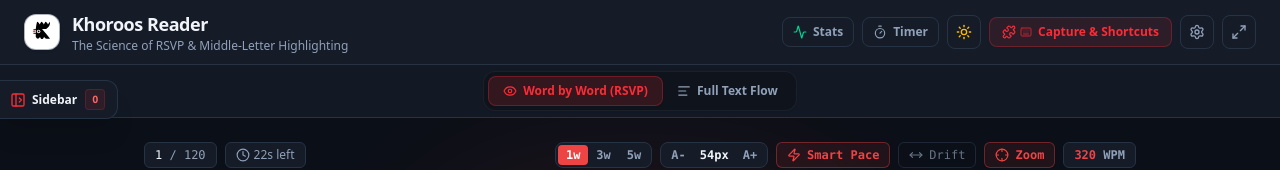
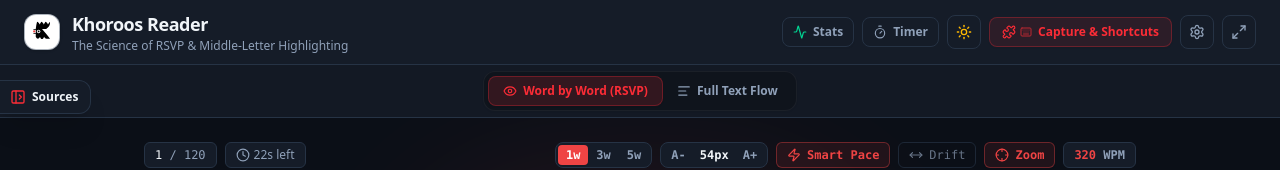
Before and after one commit to Mooricko/main, a React (Vite) app: page / in a window 1280 px wide. Shown: the top 170 px of the page. Built offline with nearby package versions, Linux system fonts and the light colour scheme.

Commit message:
refactor(ui): rename sidebar to sources hub
Simplify the sidebar toggle label and update aria-labels for better clarity.

```diff
--- a/src/components/DocumentSidebar.tsx
+++ b/src/components/DocumentSidebar.tsx
@@ -210,19 +210,16 @@ export const DocumentSidebar: React.FC<DocumentSidebarProps> = ({
           id="sidebar-toggle-btn"
           type="button"
           onClick={() => onOpen('overview')}
-          title="Open Document Overview & Text Input Sidebar (Press O or Ctrl+O)"
-          aria-label="Open Document Overview & Text Input Sidebar"
+          title="Open Sources & Text Input Hub"
+          aria-label="Open Sources & Text Input Hub"
           className={`fixed left-0 top-20 z-30 flex items-center gap-2 pl-2.5 pr-3 py-2 rounded-r-xl border-y border-r ${theme.borderClass} ${theme.cardBgClass} ${theme.textPrimary} shadow-xl hover:translate-x-1 active:translate-x-0 transition-all duration-300 backdrop-blur-md group ${
             isIdle ? 'opacity-0 -translate-x-4 pointer-events-none' : 'opacity-100 translate-x-0'
           }`}
         >
           <div className="flex items-center gap-1.5">
             <PanelLeftOpen className="w-4 h-4 text-red-500 group-hover:scale-110 transition-transform" />
-            <span className="text-xs font-semibold hidden md:inline">Sidebar</span>
+            <span className="text-xs font-semibold hidden md:inline">Sources</span>
           </div>
-          <span className="text-[10px] font-mono px-1.5 py-0.5 rounded bg-red-500/10 text-red-400 border border-red-500/20 font-bold hidden sm:inline">
-            O
-          </span>
         </button>
       )}
 
```
